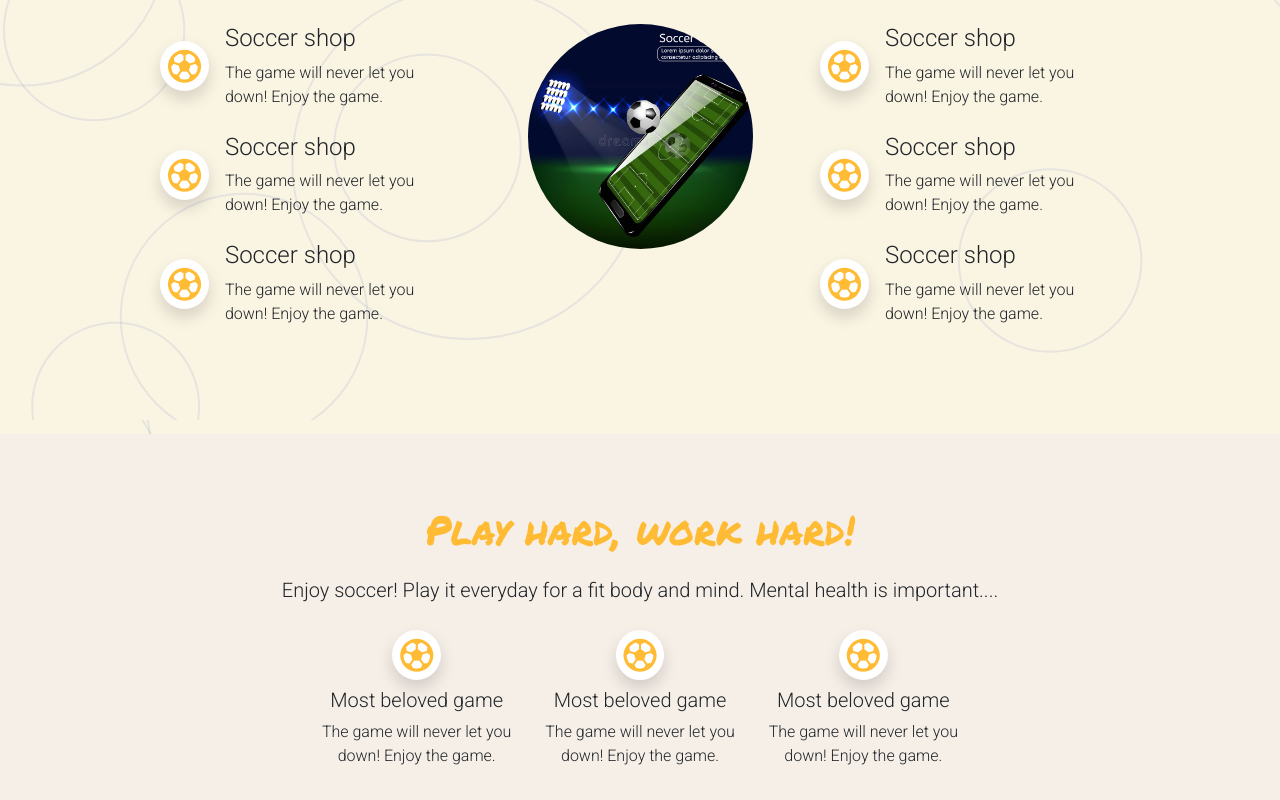
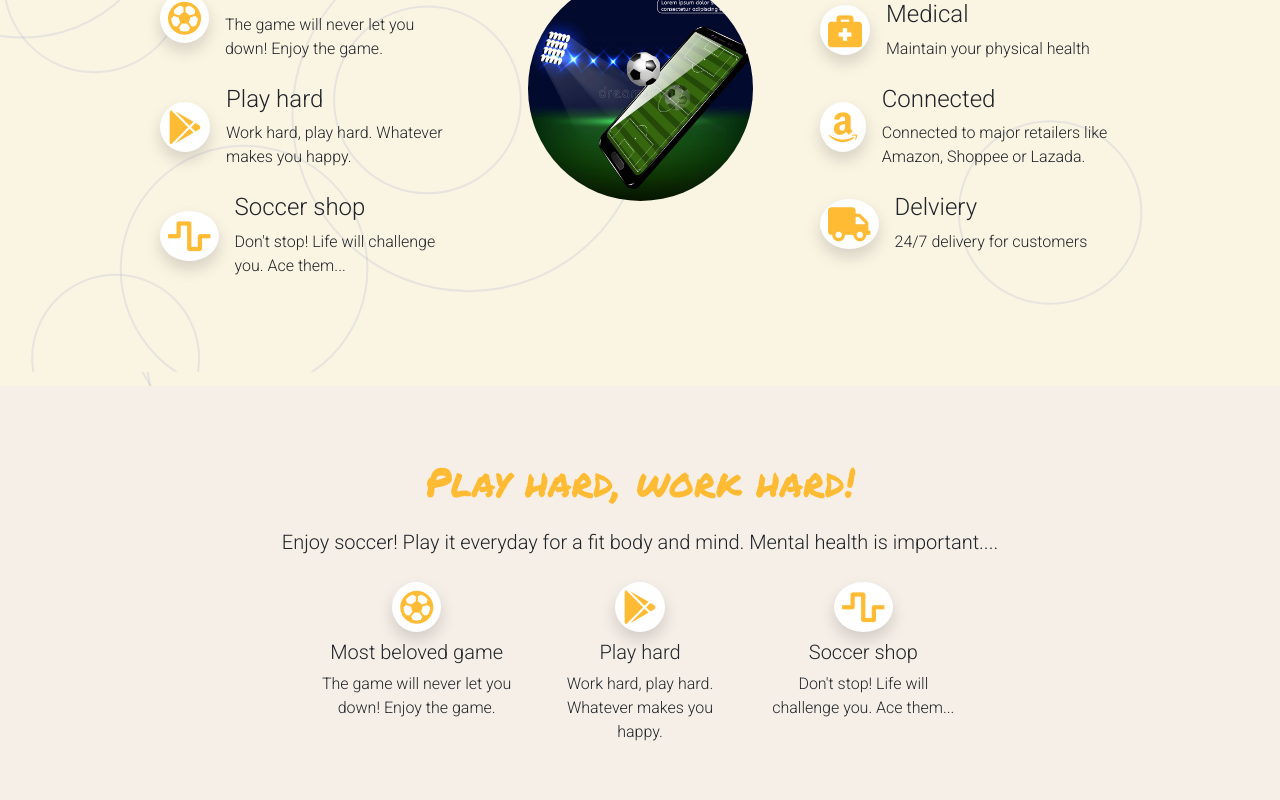
Before and after one commit to ridwanmonjur/football-mern-deploy, a React (Create React App) app in the folder frontend/: page / in a window 1280 px wide. Shown: the part 3180-3980 px from the top of the page. Built offline with nearby package versions, Linux system fonts and the light colour scheme; no server answers.

Commit message:
change the icosn and text of hero

```diff
--- a/frontend/src/components/common/Hero.css
+++ b/frontend/src/components/common/Hero.css
@@ -1,17 +1,39 @@
-.w-50s{
+.w-65vwmd-50vwlg{
     padding: 0 5vw;
 }
 
+.w-50vwxs-w-75lg{
+    width: 75%;
+}
+
 @media (min-width: 600px) and (max-width: 1000px) {
-    .w-50s{
+    .w-65vwmd-50vwlg{
         padding: 0vw;
         width: 65% !important;
     }
+    .w-50vwxs-w-75lg{
+        width: 50%;
+    }
 }
 
+
 @media (min-width: 1000px) {
-    .w-50s{
+    .w-65vwmd-50vwlg{
         padding: 0vw;
         width: 50% !important;
     }
+
 }
+
+@media (min-width: 1000px) and (max-width: 1200px) {
+    .w-50vwxs-w-75lg{
+        width: 100%;
+    }
+}
+
+
+@media (min-width: 1200px) {
+    .w-50vwxs-w-75lg{
+        width: 75%;
+    }
+}
--- a/frontend/src/components/common/Hero0.js
+++ b/frontend/src/components/common/Hero0.js
@@ -12,14 +12,14 @@
             p: "The game will never let you down! Enjoy the game."
         },
         {
-            icon: "far fa-futbol",
-            h5: "Most beloved game",
-            p: "The game will never let you down! Enjoy the game."
+            icon: "fab fa-google-play",
+            h5: "Play hard",
+            p: "Work hard, play hard. Whatever makes you happy."
         },
         {
-            icon: "far fa-futbol",
-            h5: "Most beloved game",
-            p: "The game will never let you down! Enjoy the game."
+            icon: "fas fa-wave-square",
+            h5: "Soccer shop",
+            p: "Don't stop! Life will challenge you. Ace them..."
         }]
     }
 
@@ -27,7 +27,7 @@
         <div className='w-100 text-center py-5'>
             <h1 className="customFont text-warning text-center mt-4 mb-4 mx-auto">{section.h1}</h1>
             <h5 className="mt-4 mb-2 mx-auto">{section.h5}</h5>
-            <div className='w-50s mx-auto'>
+            <div className='w-65vwmd-50vwlg mx-auto'>
                 <div className='row'>
                     {
                         section.elems.map((elem) => (
--- a/frontend/src/components/common/Hero1.js
+++ b/frontend/src/components/common/Hero1.js
@@ -9,7 +9,7 @@
 
     return (
         <div className='w-100 text-center bg-mass-circles py-5'>
-            <div className='w-50s mx-auto'>
+            <div className='w-65vwmd-50vwlg mx-auto'>
                 <div className='row'>
                     <div className='col-xl-6 d-flex order-fix-mobile flex-column justify-content-center text-center'>
                         <h1 className='text-warning customFont my-2'> Welcome </h1>
--- a/frontend/src/components/common/Hero2.js
+++ b/frontend/src/components/common/Hero2.js
@@ -6,33 +6,33 @@
         hero: HeroImg,
         elem1: [{
             icon: "far fa-futbol",
-            h1: "Soccer shop",
+            h1: "Soccer store",
             p: "The game will never let you down! Enjoy the game."
         },
         {
-            icon: "far fa-futbol",
-            h1: "Soccer shop",
-            p: "The game will never let you down! Enjoy the game."
+            icon: "fab fa-google-play",
+            h1: "Play hard",
+            p: "Work hard, play hard. Whatever makes you happy."
         },
         {
-            icon: "far fa-futbol",
+            icon: "fas fa-wave-square",
             h1: "Soccer shop",
-            p: "The game will never let you down! Enjoy the game."
+            p: "Don't stop! Life will challenge you. Ace them..."
         }],
         elem2: [{
-            icon: "far fa-futbol",
-            h1: "Soccer shop",
-            p: "The game will never let you down! Enjoy the game."
+            icon: "fas fa-briefcase-medical",
+            h1: "Medical",
+            p: "Maintain your physical health"
         },
         {
-            icon: "far fa-futbol",
-            h1: "Soccer shop",
-            p: "The game will never let you down! Enjoy the game."
+            icon: "fab fa-amazon",
+            h1: "Connected",
+            p: "Connected to major retailers like Amazon, Shoppee or Lazada."
         },
         {
-            icon: "far fa-futbol",
-            h1: "Soccer shop",
-            p: "The game will never let you down! Enjoy the game."
+            icon: "fas fa-truck",
+            h1: "Delviery",
+            p: "24/7 delivery for customers"
         }]
     }
     return (
@@ -43,8 +43,8 @@
                     <div className='col-12 col-lg-4 d-flex flex-column justify-content-center mb-3'>
                         {
                             section.elem1.map((elem) => (
-                                <div className='mb-3 d-flex justify-content-center align-items-center'>
-                                    <div className='bg-white d-inline-flex justify-content-center flex-column py-2 px-2 mx-auto shadow rounded-circle mb-2'>
+                                <div className='mb-3 d-flex justify-content-start align-items-center'>
+                                    <div className='bg-white d-inline-flex justify-content-center flex-column py-2 px-2 shadow rounded-circle mb-2'>
                                         <i className={`${elem.icon} text-warning font-xl`}></i>
                                     </div>
                                     <div>
@@ -55,14 +55,14 @@
                             ))
                         }
                     </div>
-                    <div className='col-12 col-lg-4 mb-3 text-center'>
-                        <img src={HeroImg} className='w-75 mx-auto rounded-pill' alt="hero" />
+                    <div className='col-12 col-lg-4 mb-3 text-center justify-content-center '>
+                        <img src={HeroImg} className='w-50vwxs-w-75lg mx-auto rounded-pill' alt="hero" />
                     </div>
                     <div className='col-12 col-lg-4 d-flex flex-column justify-content-center mb-3'>
                         {
                             section.elem2.map((elem) => (
-                                <div className='mb-3 d-flex justify-content-center align-items-center'>
-                                    <div className='bg-white d-inline-flex justify-content-center flex-column py-2 px-2 mx-auto shadow rounded-circle mb-2'>
+                                <div className='mb-3 d-flex justify-content-start align-items-center'>
+                                    <div className='bg-white d-inline-flex justify-content-center flex-column py-2 px-2 shadow rounded-circle mb-2'>
                                         <i className={`${elem.icon} text-warning font-xl`}></i>
                                     </div>
                                     <div>
--- a/frontend/src/components/common/NewsLetter.css
+++ b/frontend/src/components/common/NewsLetter.css
@@ -4,23 +4,23 @@
     padding: 3vh 5vw;
 }
 
-.newsletter-container p input, .newsletter-container p textarea{
+.newsletter-container span input, .newsletter-container span textarea{
     font-size: 18px;
     background-color: transparent;
 }
 
-.newsletter-container p input:focus, .newsletter-container p textarea:focus{
+.newsletter-container span input:focus, .newsletter-container span textarea:focus{
     background-color: transparent;
 }
 
-.newsletter-container p input[type="submit"] {
+.newsletter-container span input[type="submit"] {
     width: 200px;
     font-size: 18px;
     padding: 10px;
 
 }
 
-.newsletter-container p textarea {
+.newsletter-container span textarea {
     width: 100%;
     height: 20vh;
 }
@@ -34,7 +34,7 @@
         padding: 2em 30vw;
     }
 
-    .newsletter-container p textarea {
+    .newsletter-container span textarea {
         height: 13vh;
     }
 
--- a/frontend/src/components/common/NewsLetter.js
+++ b/frontend/src/components/common/NewsLetter.js
@@ -2,7 +2,7 @@
 import './NewsLetter.css'
 class Newsletter extends Component {
 
-    constructor(){
+    constructor() {
         super()
 
         this.handleSubmit = this.handleSubmit.bind(this)
@@ -23,10 +23,10 @@
             body: new URLSearchParams(formData).toString(),
         })
             .then(() => {
-            this.setState({isSubmit: true, error: false})
+                this.setState({ isSubmit: true, error: false })
             })
             .catch((error) => {
-            this.setState({isSubmit: false, error: true})
+                this.setState({ isSubmit: false, error: true })
             });
     };
     render() {
@@ -36,17 +36,19 @@
                     !this.state.isSubmit && !this.state.error &&
                     <form name="contact" method="post" onSubmit={this.handleSubmit}>
                         <input type="hidden" name="form-name" value="contact" />
-                    <p className='form-outline'>
+                        <span className='form-outline'>
                             <input type="text" id="name" className='form-control formWidth' name="name" required placeholder='Enter your name...' />
+                        </span>
+                        <span className='form-outline'>
                             <input type="email" id="email" className='form-control formWidth' name="email" required placeholder='Enter your email...' />
-                    </p>
+                        </span>
 
-                    <p className='form-outline mt-4'>
+                        <span className='form-outline mt-4'>
                             <textarea id="message" className='form-control' name="message" required placeholder='Enter your message...'></textarea>
-                    </p>
-                    <p className='form-outline mt-4'>
+                        </span>
+                        <span className='form-outline mt-4'>
                             <input type="submit" className='btn btn-warning' value="Submit message" />
-                    </p>
+                        </span>
                     </form>
                 }
                 {
```
Lines whose indentation alone changed are shown as unchanged.
